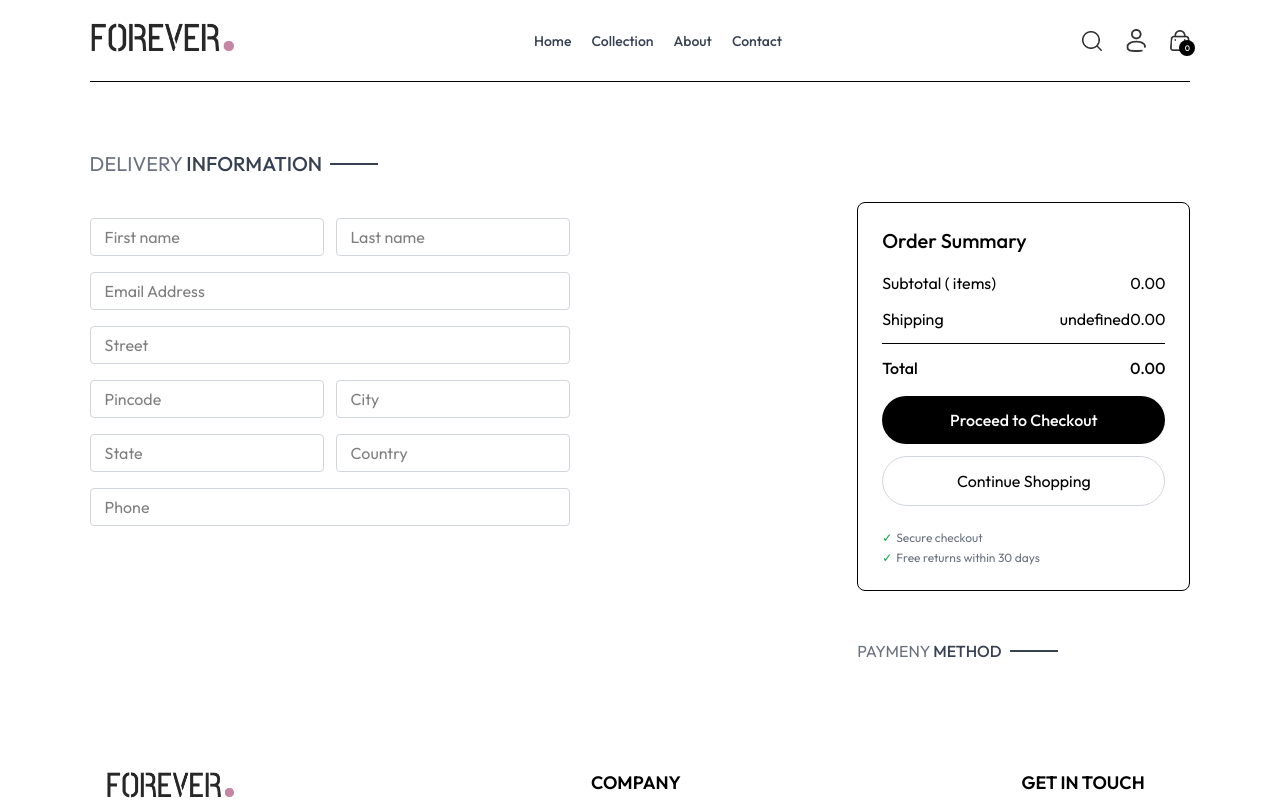
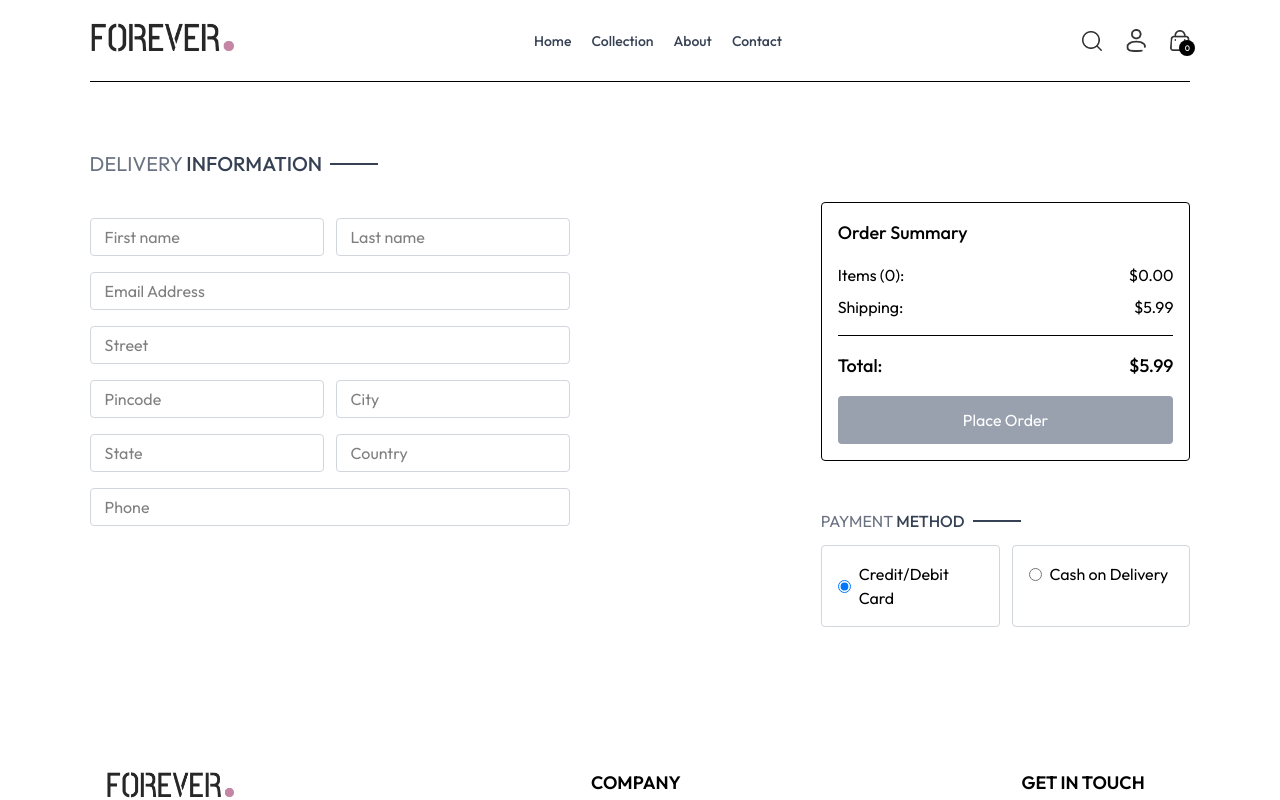
Before and after one commit to ashucj17/forever, a React (Vite) app in the folder frontend/: page /place-order in a window 1280 px wide. Shown: the top 800 px of the page. Built offline with nearby package versions, Linux system fonts and the light colour scheme.

Commit message:
Order summary

```diff
--- a/frontend/src/components/CartTotal.jsx
+++ b/frontend/src/components/CartTotal.jsx
@@ -1,68 +1,55 @@
 import React from 'react'
-import { Link } from 'react-router-dom'
 
 const CartTotal = ({
-  subtotal,
-  shippingCost,
-  totalAmount,
-  currency,
-  totalItems,
-  freeShippingThreshold,
-  navigateToCheckout = () => {},
+  subtotal = 0,
+  shippingCost = 5.99,
+  totalAmount = 0,
+  currency = '$',
+  totalItems = 0,
+  freeShippingThreshold = 50,
+  navigateToCheckout,
+  buttonText = "Proceed to Checkout"
 }) => {
   return (
-    <div className="border rounded-lg p-6 sticky top-24">
-      <h2 className="text-xl font-medium mb-4">Order Summary</h2>
+    <div className="border p-4 rounded">
+      <h3 className="font-medium text-lg mb-4">Order Summary</h3>
 
-      <div className="space-y-3 mb-4">
+      <div className="space-y-2 mb-4">
         <div className="flex justify-between">
-          <span>Subtotal ({totalItems} items)</span>
-          <span>{currency}{(subtotal ?? 0).toFixed(2)}</span>
-        </div>
-        <div className="flex justify-between">
-          <span>Shipping</span>
-          <span>{shippingCost === 0 ? 'FREE' : `${currency}${(shippingCost ?? 0).toFixed(2)}`}</span>
-
+          <span>Items ({totalItems}):</span>
+          <span>{currency}{subtotal.toFixed(2)}</span>
         </div>
 
-        {subtotal < freeShippingThreshold && (
+        <div className="flex justify-between">
+          <span>Shipping:</span>
+          {shippingCost === 0 ? (
+            <span className="text-green-600">Free</span>
+          ) : (
+            <span>{currency}{shippingCost.toFixed(2)}</span>
+          )}
+        </div>
+
+        {subtotal > 0 && subtotal < freeShippingThreshold && (
           <div className="text-sm text-gray-600 mt-2">
-           Add {currency}{(freeShippingThreshold - (subtotal ?? 0)).toFixed(2)} more to qualify for FREE shipping
-            <div className="w-full bg-gray-200 rounded-full h-2 mt-1">
-              <div
-                className="bg-green-500 h-2 rounded-full"
-                stylestyle={{ width: `${((subtotal ?? 0) / freeShippingThreshold) * 100}%` }}
-              ></div>
-            </div>
+            Add {currency}{(freeShippingThreshold - subtotal).toFixed(2)} more for free shipping!
           </div>
         )}
+      </div>
 
-        <div className="border-t pt-3 mt-3 font-medium flex justify-between">
-          <span>Total</span>
-          <span>{currency}{(totalAmount ?? 0).toFixed(2)}</span>
+      <div className="border-t pt-4 mt-2">
+        <div className="flex justify-between font-medium text-lg">
+          <span>Total:</span>
+          <span>{currency}{totalAmount.toFixed(2)}</span>
         </div>
       </div>
 
-      <Link to="/place-order">
-        <button onClick={navigateToCheckout} className="w-full bg-black text-white hover:bg-gray-500 py-3 rounded-full font-medium mb-3">
-          Proceed to Checkout
-        </button>
-      </Link>
-
-      <Link to="/collection">
-        <button className="w-full border border-gray-300 hover:bg-gray-50 py-3 rounded-full">
-          Continue Shopping
-        </button>
-      </Link>
-
-      <div className="mt-6 text-xs text-gray-500">
-        <p className="flex items-center gap-1">
-          <span className="text-green-600">✓</span> Secure checkout
-        </p>
-        <p className="flex items-center gap-1 mt-1">
-          <span className="text-green-600">✓</span> Free returns within 30 days
-        </p>
-      </div>
+      <button
+        onClick={navigateToCheckout}
+        disabled={totalItems === 0}
+        className="w-full bg-black text-white py-3 rounded mt-4 hover:bg-gray-800 disabled:bg-gray-400"
+      >
+        {buttonText}
+      </button>
     </div>
   )
 }
--- a/frontend/src/context/ShopContext.jsx
+++ b/frontend/src/context/ShopContext.jsx
@@ -1,6 +1,7 @@
 import { createContext, useEffect, useState } from "react";
 import { products } from "../assets/assets";
 import { toast } from 'react-toastify'
+import { useNavigate } from 'react-router-dom'
 
 export const ShopContext = createContext();
 
@@ -9,6 +10,7 @@ const ShopContextProvider = (props) => {
     const delivery_fee = 10;
     const [search, setSearch] = useState('');
     const [showSearch, setShowSearch] = useState(false)
+    const navigate = useNavigate(); // Add this line to get the navigate function
 
     const [cartItems, setCartItems] = useState(() => {
         const savedCart = localStorage.getItem('cartItems')
@@ -95,7 +97,8 @@ const ShopContextProvider = (props) => {
         cartItems,
         addToCart,
         removeFromCart,
-        getCartCount
+        getCartCount,
+        navigate  // Add navigate to the context value
     }
 
     return (
--- a/frontend/src/pages/Orders.jsx
+++ b/frontend/src/pages/Orders.jsx
@@ -1,43 +1,93 @@
-import React, { useContext } from 'react'
-import { ShopContext } from   '../context/ShopContext'
+import React, { useContext, useEffect, useState } from 'react'
+import { ShopContext } from '../context/ShopContext'
 import Title from '../components/Title'
+import { Link } from 'react-router-dom'
 
 const Orders = () => {
+  const { products, currency } = useContext(ShopContext)
+  const [orders, setOrders] = useState([])
+  const [loading, setLoading] = useState(true)
 
-  const {products, currency} = useContext(ShopContext)
+  useEffect(() => {
+    // Get any saved orders from localStorage
+    const savedOrders = localStorage.getItem('orders')
+    const parsedOrders = savedOrders ? JSON.parse(savedOrders) : []
+
+    // If no saved orders, generate some sample orders using products
+    if (parsedOrders.length === 0 && products.length > 0) {
+      const sampleOrders = products.slice(1, 4).map((product, index) => ({
+        id: `order-${Date.now()}-${index}`,
+        productId: product._id,
+        productName: product.name,
+        price: product.price,
+        quantity: 1,
+        size: 'M',
+        image: product.image[0],
+        date: '10,April,2025',
+        status: 'Ready to ship'
+      }))
+
+      localStorage.setItem('orders', JSON.stringify(sampleOrders))
+      setOrders(sampleOrders)
+    } else {
+      setOrders(parsedOrders)
+    }
+
+    setLoading(false)
+  }, [products])
+
+  if (loading) {
+    return (
+      <div className="border-t pt-16 min-h-[60vh] flex justify-center items-center">
+        <div className="animate-spin rounded-full h-12 w-12 border-4 border-gray-300 border-t-black"></div>
+      </div>
+    )
+  }
+
   return (
-    <div className='border-t pt-16'>
-      <div className='text-2xl'>
-         <Title text1={'MY'} text2={'Orders'} />
+    <div className='border-t pt-16 min-h-[60vh]'>
+      <div className='text-2xl mb-6'>
+        <Title text1={'MY'} text2={'ORDERS'} />
       </div>
-      <div>
-        {
-          products.slice(1,4).map((item,index)=>(
-            <div key={index} className='py-4 border-t border-b text-gray-700 flex flex-col md:flex-row md:items-center md:justify-between gap-4  '>
 
+      {orders.length > 0 ? (
+        <div>
+          {orders.map((order, index) => (
+            <div key={index} className='py-4 border-t border-b text-gray-700 flex flex-col md:flex-row md:items-center md:justify-between gap-4'>
               <div className='flex items-start gap-6 text-sm'>
-                <img className='w-16 sm:w-20' src={item.image[0]} alt="Order image" />
+                <img className='w-16 sm:w-20 object-cover' src={order.image} alt="Order product" />
                 <div>
-                  <p className='sm:text-base font-medium'>{item.name} </p>
-                  <div className='flex items-center gap-3 mt-2 text-base text-gray-700' >
-                    <p className='text-lg'>{currency}{item.price} </p>
-                    <p>Quantity: 1</p>
-                    <p>Size: M</p>
+                  <p className='sm:text-base font-medium'>{order.productName}</p>
+                  <div className='flex items-center gap-3 mt-2 text-base text-gray-700'>
+                    <p className='text-lg'>{currency}{order.price}</p>
+                    <p>Quantity: {order.quantity}</p>
+                    <p>Size: {order.size}</p>
                   </div>
-                  <p className='mt-2' >Date: <span className='text-gray-400 '>10,April,2025</span> </p>
+                  <p className='mt-2'>Date: <span className='text-gray-400'>{order.date}</span></p>
                 </div>
               </div>
               <div className='md:w-1/2 flex justify-between'>
-                  <div className='flex items-center gap-2' >
-                    <p className='min-w-2 h-2 rounded-full bg-green-500'></p>
-                    <p className= 'text-sm md:text-base'>Ready to ship</p>
-                  </div>
-                  <button className='border px-4 py-2 text-sm font-medium rounded-sm'>Track Order</button>
+                <div className='flex items-center gap-2'>
+                  <div className='w-2 h-2 rounded-full bg-green-500'></div>
+                  <p className='text-sm md:text-base'>{order.status}</p>
+                </div>
+                <button className='border px-4 py-2 text-sm font-medium rounded-sm hover:bg-gray-50'>
+                  Track Order
+                </button>
               </div>
             </div>
-          ))
-        }
-      </div>
+          ))}
+        </div>
+      ) : (
+        <div className="text-center py-16">
+          <p className="text-xl mb-4">You haven't placed any orders yet.</p>
+          <Link to="/collection">
+            <button className="bg-black text-white px-6 py-2 rounded hover:bg-gray-800">
+              Start Shopping
+            </button>
+          </Link>
+        </div>
+      )}
     </div>
   )
 }
--- a/frontend/src/pages/PlaceOrder.jsx
+++ b/frontend/src/pages/PlaceOrder.jsx
@@ -1,42 +1,142 @@
-import React from 'react'
+import React, { useContext, useState } from 'react'
 import Title from '../components/Title'
 import CartTotal from '../components/CartTotal'
+import { ShopContext } from '../context/ShopContext'
+import { useNavigate } from 'react-router-dom'
 
 const PlaceOrder = () => {
+  const { products, currency, cartItems } = useContext(ShopContext)
+  const [loading, setLoading] = useState(false)
+  const navigate = useNavigate()
+
+  // Calculate cart data
+  const calculateCartData = () => {
+    const cartProducts = []
+    let subtotal = 0
+
+    // Process cart items
+    for (const itemId in cartItems) {
+      for (const size in cartItems[itemId]) {
+        if (cartItems[itemId][size] > 0) {
+          const productDetails = products.find(product => product._id === itemId)
+          if (productDetails) {
+            const quantity = cartItems[itemId][size]
+            const itemPrice = productDetails.price * quantity
+            subtotal += itemPrice
+
+            cartProducts.push({
+              _id: itemId,
+              name: productDetails.name,
+              price: productDetails.price,
+              quantity,
+              size,
+              image: productDetails.image?.[0] || ''
+            })
+          }
+        }
+      }
+    }
+
+    // Calculate shipping and total
+    const freeShippingThreshold = 50
+    const shippingCost = subtotal >= freeShippingThreshold ? 0 : 5.99
+    const totalAmount = subtotal + shippingCost
+    const totalItems = cartProducts.reduce((acc, item) => acc + item.quantity, 0)
+
+    return {
+      cartProducts,
+      subtotal,
+      shippingCost,
+      totalAmount,
+      totalItems,
+      freeShippingThreshold
+    }
+  }
+
+  const {
+    subtotal,
+    shippingCost,
+    totalAmount,
+    totalItems,
+    freeShippingThreshold
+  } = calculateCartData()
+
+  const handlePlaceOrder = () => {
+    // Implement order placement logic here
+    setLoading(true)
+
+    // Simulate API call
+    setTimeout(() => {
+      // Show success message
+      alert('Order placed successfully!')
+      setLoading(false)
+
+      // Navigate to orders page
+      navigate('/orders')
+    }, 1500)
+  }
+
   return (
     <div className='flex flex-col sm:flex-row justify-between gap-4 pt-5 sm:pt-14 min-h-[80vh] border-t'>
       {/* Left-side */}
       <div className='flex flex-col gap-4 w-full sm:max-w-[480px]'>
-
         <div className='text-xl sm:2xl my-3'>
           <Title text1={'DELIVERY'} text2={'INFORMATION'}/>
         </div>
         <div className='flex gap-3'>
-            <input className='border border-gray-300 rounded py-1.5 px-3.5 w-full' type="text" placeholder='First name' />
-            <input className='border border-gray-300 rounded py-1.5 px-3.5 w-full' type="text" placeholder='Last name' />
+            <input className='border border-gray-300 rounded py-1.5 px-3.5 w-full' type="text" placeholder='First name' required />
+            <input className='border border-gray-300 rounded py-1.5 px-3.5 w-full' type="text" placeholder='Last name' required />
         </div>
-        <input className='border border-gray-300 rounded py-1.5 px-3.5 w-full' type="email" placeholder='Email Address' />
-        <input className='border border-gray-300 rounded py-1.5 px-3.5 w-full' type="text" placeholder='Street' />
+        <input className='border border-gray-300 rounded py-1.5 px-3.5 w-full' type="email" placeholder='Email Address' required />
+        <input className='border border-gray-300 rounded py-1.5 px-3.5 w-full' type="text" placeholder='Street' required />
         <div className='flex gap-3'>
-            <input className='border border-gray-300 rounded py-1.5 px-3.5 w-full' type="number" placeholder='Pincode' />
-            <input className='border border-gray-300 rounded py-1.5 px-3.5 w-full' type="text" placeholder='City' />
+            <input className='border border-gray-300 rounded py-1.5 px-3.5 w-full' type="number" placeholder='Pincode' required />
+            <input className='border border-gray-300 rounded py-1.5 px-3.5 w-full' type="text" placeholder='City' required />
         </div>
         <div className='flex gap-3'>
-            <input className='border border-gray-300 rounded py-1.5 px-3.5 w-full' type="text" placeholder='State' />
-            <input className='border border-gray-300 rounded py-1.5 px-3.5 w-full' type="text" placeholder='Country' />
+            <input className='border border-gray-300 rounded py-1.5 px-3.5 w-full' type="text" placeholder='State' required />
+            <input className='border border-gray-300 rounded py-1.5 px-3.5 w-full' type="text" placeholder='Country' required />
         </div>
-        <input className='border border-gray-300 rounded py-1.5 px-3.5 w-full' type="phone" placeholder='Phone' />
+        <input className='border border-gray-300 rounded py-1.5 px-3.5 w-full' type="tel" placeholder='Phone' required />
+      </div>
 
-      </div>
-      {/* Left-side */}
+      {/* Right-side */}
       <div className='mt-8'>
         <div className='mt-8 min-w-80'>
-          <CartTotal/>
+          {loading ? (
+            <div className="flex justify-center items-center py-8">
+              <div className="animate-spin rounded-full h-8 w-8 border-4 border-gray-300 border-t-black"></div>
+            </div>
+          ) : (
+            <CartTotal
+              subtotal={subtotal}
+              shippingCost={shippingCost}
+              totalAmount={totalAmount}
+              currency={currency}
+              totalItems={totalItems}
+              freeShippingThreshold={freeShippingThreshold}
+              navigateToCheckout={handlePlaceOrder}
+              buttonText="Place Order"
+            />
+          )}
         </div>
         <div className="mt-12">
-          <Title text1={'PAYMENY'} text2={'METHOD'}/>
+          <Title text1={'PAYMENT'} text2={'METHOD'}/>
         </div>
-        <div className='flex gap-3 flex-col lg:flex-row'></div>
+        <div className='flex gap-3 flex-col lg:flex-row'>
+          <div className="border border-gray-300 rounded p-4 w-full">
+            <label className="flex items-center gap-2 cursor-pointer">
+              <input type="radio" name="payment" defaultChecked />
+              <span>Credit/Debit Card</span>
+            </label>
+          </div>
+          <div className="border border-gray-300 rounded p-4 w-full">
+            <label className="flex items-center gap-2 cursor-pointer">
+              <input type="radio" name="payment" />
+              <span>Cash on Delivery</span>
+            </label>
+          </div>
+        </div>
       </div>
     </div>
   )
```
Also changed, not shown: frontend/src/pages/Login.jsx (line endings or trailing spaces).
